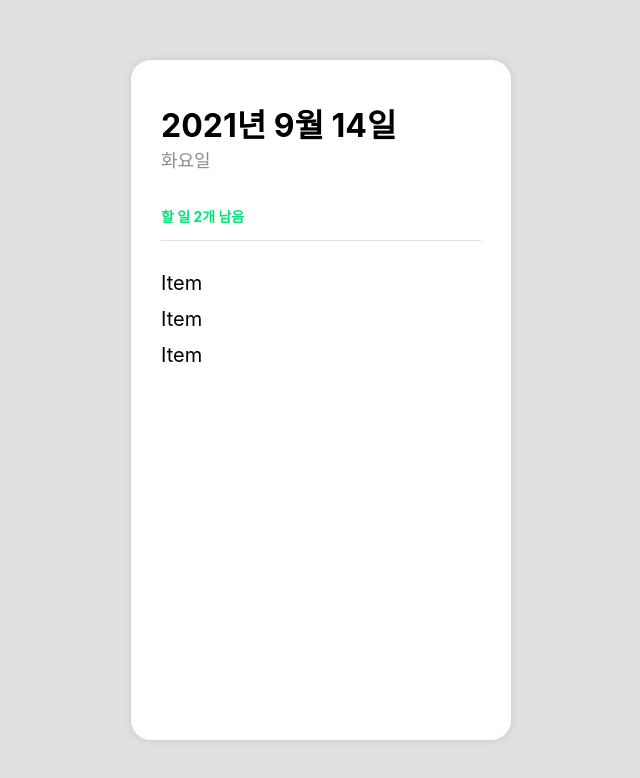
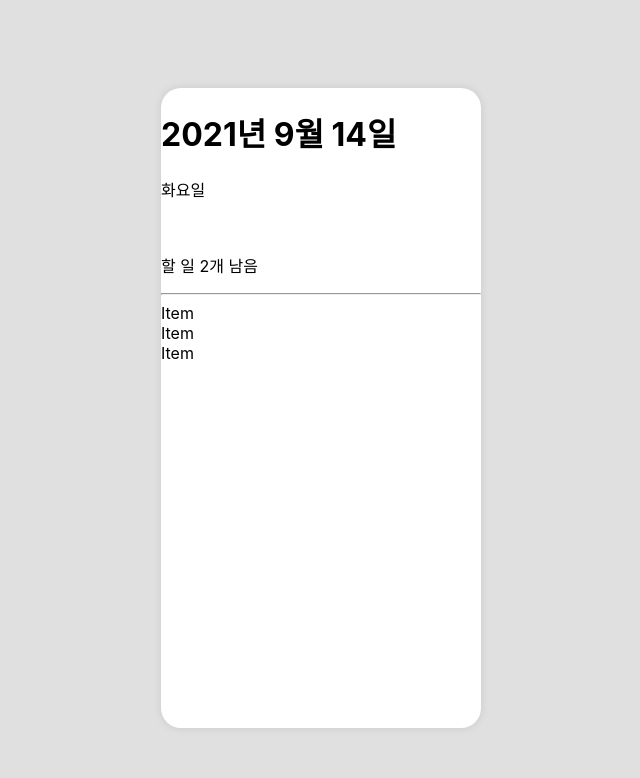
Before and after one commit to nan-noo/Todo-list, a React (Create React App) app: page / in a window 1280 px wide. Shown: the top 778 px of the page, without its empty margins (319-959 px from the left). Built offline with nearby package versions, Linux system fonts and the light colour scheme.

Commit message:
update layout css

```diff
--- /dev/null
+++ b/src/components/Todo/Todo.css
@@ -0,0 +1,25 @@
+.TodoHeader{
+    padding: 20px 30px 0;
+    border-bottom: 1px solid #e0e0e0;
+}
+
+.TodoHeader > h1{
+    margin: 20px 0 0;
+}
+
+.TodoHeader > .day{
+    margin: 0;
+    color: #8d8d8d;
+    font-size: 18px;
+}
+
+.TodoHeader > .description{
+    color: #00e676;
+    font-size: 14px;
+    font-weight: bold;
+}
+
+.TodoList{
+    padding: 10px 30px 15px;
+    flex: 1;
+}
--- a/src/index.css
+++ b/src/index.css
@@ -1,11 +1,15 @@
+html{
+  height: 100%;
+}
+
 body {
-  margin: 0;
   font-family: -apple-system, BlinkMacSystemFont, 'Segoe UI', 'Roboto', 'Oxygen',
     'Ubuntu', 'Cantarell', 'Fira Sans', 'Droid Sans', 'Helvetica Neue',
     sans-serif;
   -webkit-font-smoothing: antialiased;
   -moz-osx-font-smoothing: grayscale;
   background-color: #e0e0e0;
+  height: 100%;
 }
 
 code {
@@ -13,56 +17,33 @@ code {
     monospace;
 }
 
+#root{
+  display: flex;
+  justify-content: center;
+  align-items: center;
+  flex-direction: column;
+
+  height: 100%;
+}
+
 .App{
   display: flex;
   justify-content: center;
   align-items: center;
+  flex-direction: column;
+}
 
-  height: 100vh;
-}
 
 .Wrapper{
   display: flex;
   flex-direction: column;
 
+  position: relative;
+
   width: 320px;
   height: 640px;
-  padding: 20px 30px;
 
   background-color: white;
   border-radius: 20px;
   box-shadow: 0 0 8px 0 rgba(0,0,0, .1);
 }
-
-.TodoHeader > h1{
-  margin: 20px 0 0;
-}
-
-.TodoHeader > .day{
-  margin: 0;
-  color: #8d8d8d;
-  font-size: 18px;
-}
-
-.TodoHeader > .description{
-  color: #00e676;
-  font-size: 14px;
-  font-weight: bold;
-}
-
-.TodoHeader > hr{
-  height: 1px;
-  border: 0;
-  background-color: #e0e0e0;
-}
-
-.TodoList{
-  margin: 15px 0;
-}
-
-.TodoItem{
-  margin: 2px 0;
-  padding: 5px 0;
-
-  font-size: 20px;
-}
```
